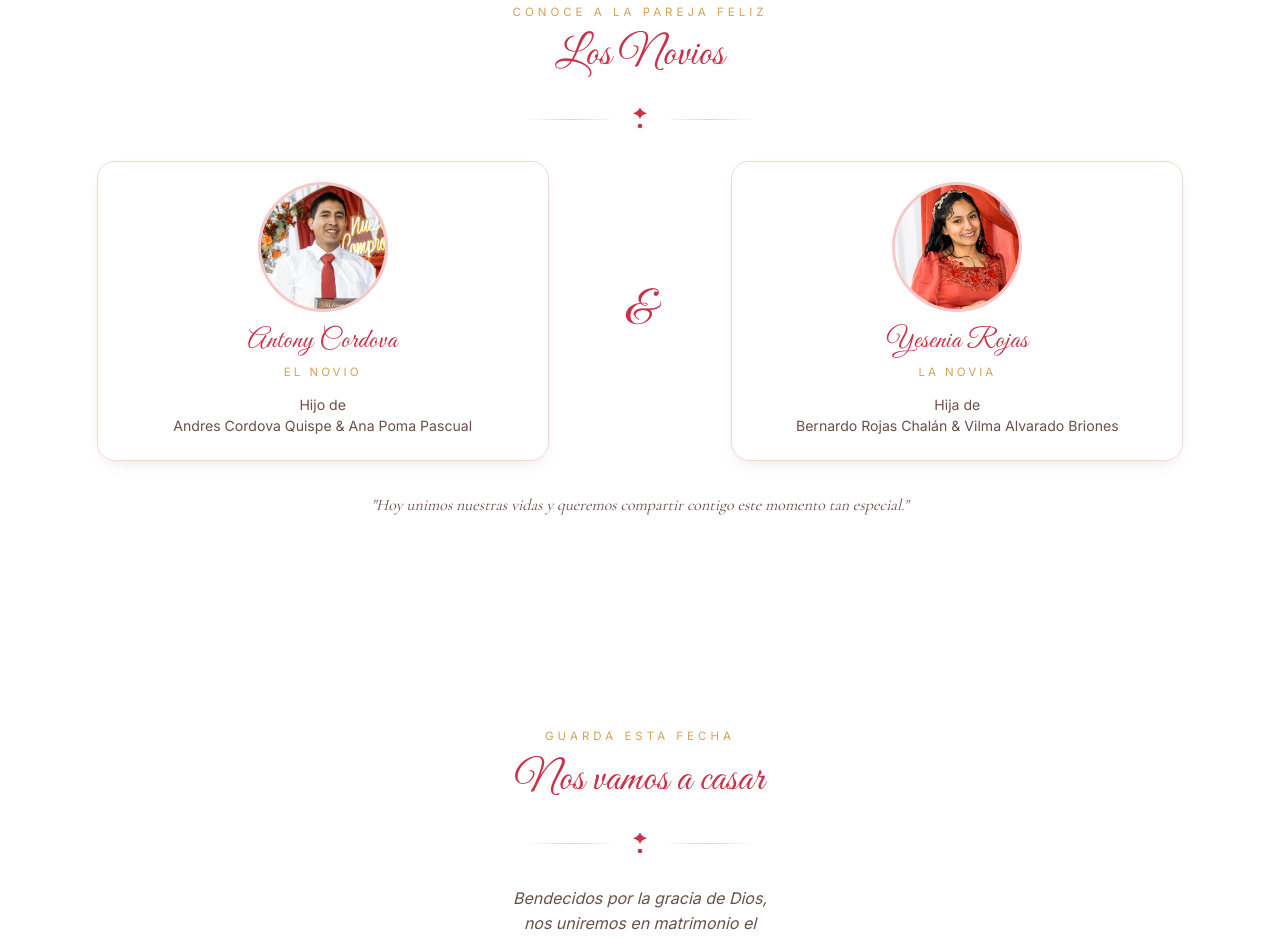
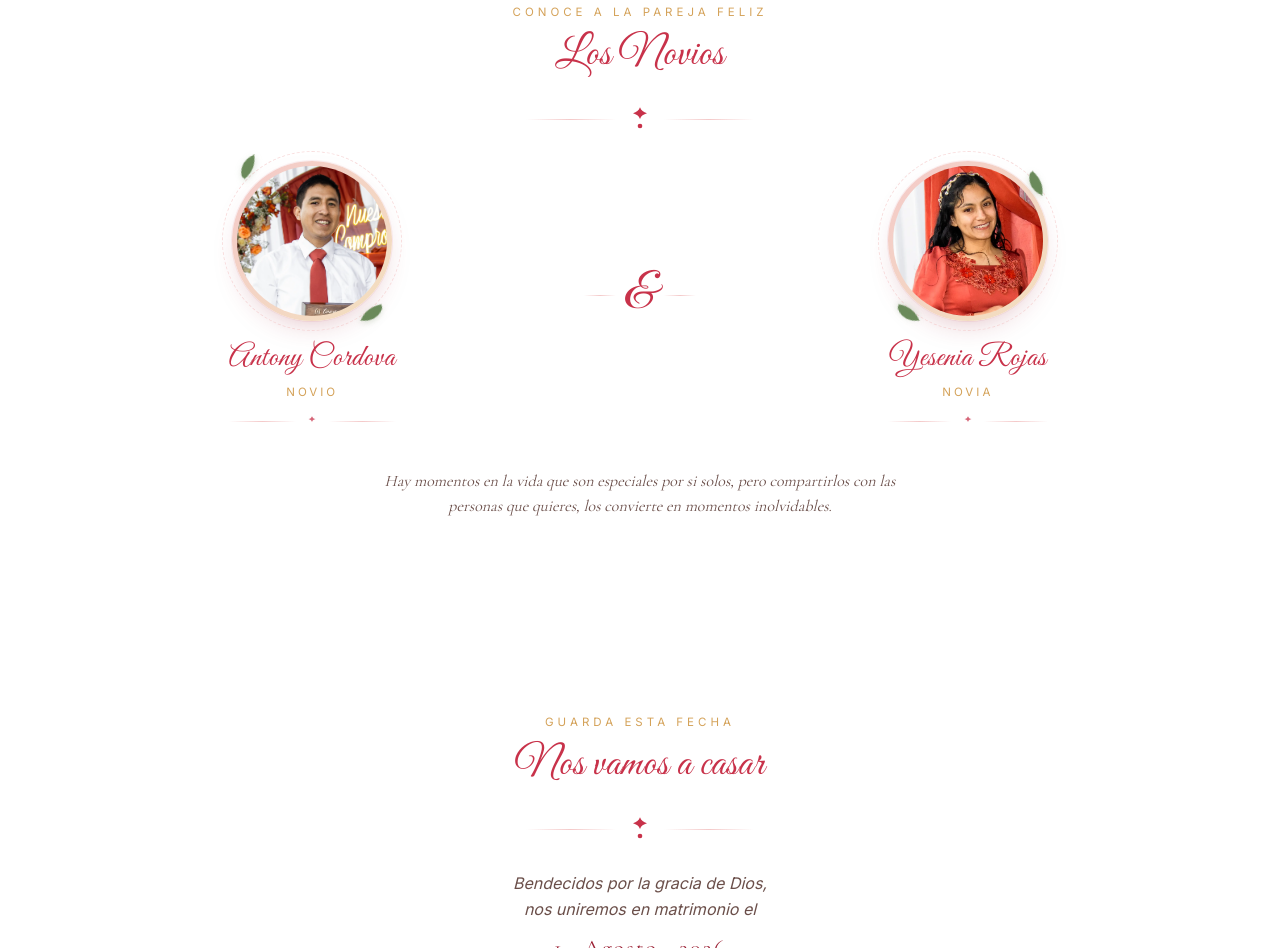
Before and after one commit to Sax16/AntonyYesenia, an Astro site: page / in a window 1280 px wide. Shown: the part 891-1839 px from the top of the page. Built offline with nearby package versions, Linux system fonts and the light colour scheme; Astro itself is replaced by a stand-in of ours.

Commit message:
refactor: redesign Couple section with leaf adornments
- Drop card containers (background, border, shadow, padding) since
  each person block is now just photo + name + role
- Larger 160px circular portraits with dashed decorative ring
- SVG leaves at alternating corners of each photo for variety
- Decorative flourish (line + flower + line) below each role
- Ornate '&' connector with flanking gradient lines on desktop
- Roles simplified: 'El Novio'/'La Novia' -> 'Novio'/'Novia'

```diff
--- a/src/components/Couple.astro
+++ b/src/components/Couple.astro
@@ -1,6 +1,11 @@
 ---
 import { wedding } from '../data/wedding.ts';
 import Divider from './Divider.astro';
+
+const leafPaths = {
+  tl: '<path d="M32 4c-1 9-6 15-14 19-1-1-2-2-2-4C17 11 23 5 32 4z" fill="currentColor"/><path d="M18 23c2-4 6-9 14-19" stroke="currentColor" stroke-width="0.9" fill="none" stroke-linecap="round" opacity="0.55"/>',
+  br: '<path d="M8 36c1-9 6-15 14-19 1 1 2 2 2 4-1 8-7 14-16 15z" fill="currentColor"/><path d="M22 17c-2 4-6 9-14 19" stroke="currentColor" stroke-width="0.9" fill="none" stroke-linecap="round" opacity="0.55"/>',
+};
 ---
 
 <section class="section" id="novios" style="box-shadow: 0 -80px 120px -80px rgba(155, 31, 51, 0.18); margin-top: -2px;">
@@ -9,35 +14,51 @@ import Divider from './Divider.astro';
   <Divider />
 
   <div class="couple-grid">
-    <article class="couple-card">
-      <div class="couple-photo">
+    <article class="couple-person">
+      <div class="couple-portrait">
+        <span class="couple-portrait-ring" aria-hidden="true"></span>
         <img src={wedding.couple.groom.photo} alt={wedding.couple.groom.name} loading="lazy" />
+        <svg class="couple-leaf couple-leaf--tl" viewBox="0 0 40 40" aria-hidden="true" set:html={leafPaths.tl}></svg>
+        <svg class="couple-leaf couple-leaf--br" viewBox="0 0 40 40" aria-hidden="true" set:html={leafPaths.br}></svg>
       </div>
       <h3 class="couple-name">{wedding.couple.groom.name}</h3>
-      <p class="couple-role">El Novio</p>
-      <p class="couple-parents">
-        Hijo de<br />
-        {wedding.parents.groom.join(' & ')}
-      </p>
+      <p class="couple-role">Novio</p>
+      <div class="couple-flourish" aria-hidden="true">
+        <span></span>
+        <svg viewBox="0 0 24 24" fill="currentColor">
+          <path d="M12 2c1 3 3 4 6 5-3 1-5 2-6 5-1-3-3-4-6-5 3-1 5-2 6-5z" />
+        </svg>
+        <span></span>
+      </div>
     </article>
 
-    <div class="couple-amp" aria-hidden="true">&amp;</div>
+    <div class="couple-amp" aria-hidden="true">
+      <span class="couple-amp-line couple-amp-line--top"></span>
+      <span class="couple-amp-glyph">&amp;</span>
+      <span class="couple-amp-line couple-amp-line--bottom"></span>
+    </div>
 
-    <article class="couple-card">
-      <div class="couple-photo">
+    <article class="couple-person">
+      <div class="couple-portrait">
+        <span class="couple-portrait-ring" aria-hidden="true"></span>
         <img src={wedding.couple.bride.photo} alt={wedding.couple.bride.name} loading="lazy" />
+        <svg class="couple-leaf couple-leaf--tr" viewBox="0 0 40 40" aria-hidden="true" set:html={leafPaths.br}></svg>
+        <svg class="couple-leaf couple-leaf--bl" viewBox="0 0 40 40" aria-hidden="true" set:html={leafPaths.tl}></svg>
       </div>
       <h3 class="couple-name">{wedding.couple.bride.name}</h3>
-      <p class="couple-role">La Novia</p>
-      <p class="couple-parents">
-        Hija de<br />
-        {wedding.parents.bride.join(' & ')}
-      </p>
+      <p class="couple-role">Novia</p>
+      <div class="couple-flourish" aria-hidden="true">
+        <span></span>
+        <svg viewBox="0 0 24 24" fill="currentColor">
+          <path d="M12 2c1 3 3 4 6 5-3 1-5 2-6 5-1-3-3-4-6-5 3-1 5-2 6-5z" />
+        </svg>
+        <span></span>
+      </div>
     </article>
   </div>
 
   <p class="couple-quote">
-    "Hoy unimos nuestras vidas y queremos compartir contigo este momento tan especial."
+    Hay momentos en la vida que son especiales por si solos, pero compartirlos con las personas que quieres, los convierte en momentos inolvidables.
   </p>
 </section>
 
@@ -45,45 +66,70 @@ import Divider from './Divider.astro';
   .couple-grid {
     display: grid;
     grid-template-columns: 1fr;
-    gap: 1rem;
+    gap: 1.5rem;
     align-items: center;
-    margin-top: 1rem;
+    justify-items: center;
+    margin-top: 1.5rem;
   }
 
-  .couple-card {
-    background: var(--color-surface);
-    border-radius: var(--radius-md);
-    padding: 1.25rem 1rem 1.5rem;
-    box-shadow: var(--shadow-sm);
-    border: 1px solid var(--color-line);
-    transition: transform 0.25s ease;
+  .couple-person {
+    display: flex;
+    flex-direction: column;
+    align-items: center;
+    text-align: center;
+    position: relative;
   }
 
-  .couple-card:hover {
-    transform: translateY(-3px);
+  .couple-portrait {
+    position: relative;
+    width: 160px;
+    height: 160px;
+    border-radius: 50%;
+    background: linear-gradient(135deg, var(--color-primary-soft), var(--color-accent-soft));
+    padding: 5px;
+    box-shadow:
+      0 0 0 1px rgba(200, 50, 74, 0.08),
+      0 12px 32px -16px rgba(155, 31, 51, 0.4);
   }
 
-  .couple-photo {
-    width: 130px;
-    height: 130px;
-    margin: 0 auto 0.75rem;
+  .couple-portrait-ring {
+    position: absolute;
+    inset: -10px;
     border-radius: 50%;
-    overflow: hidden;
-    border: 3px solid var(--color-primary-soft);
-    background: linear-gradient(135deg, var(--color-primary-soft), var(--color-accent-soft));
+    border: 1px dashed var(--color-primary-soft);
+    opacity: 0.6;
+    pointer-events: none;
   }
 
-  .couple-photo img {
+  .couple-portrait img {
     width: 100%;
     height: 100%;
+    border-radius: 50%;
     object-fit: cover;
+    display: block;
+    position: relative;
+    z-index: 1;
   }
+
+  .couple-leaf {
+    position: absolute;
+    width: 44px;
+    height: 44px;
+    color: var(--color-leaf);
+    z-index: 2;
+    filter: drop-shadow(0 2px 3px rgba(106, 138, 90, 0.25));
+  }
+
+  .couple-leaf--tl { top: -8px; left: -8px; transform: rotate(-15deg); }
+  .couple-leaf--tr { top: -8px; right: -8px; transform: rotate(15deg) scaleX(-1); }
+  .couple-leaf--bl { bottom: -8px; left: -8px; transform: rotate(-15deg) scaleY(-1); }
+  .couple-leaf--br { bottom: -8px; right: -8px; transform: rotate(15deg); }
 
   .couple-name {
     font-family: var(--font-script);
     color: var(--color-primary);
-    font-size: 1.7rem;
-    margin: 0;
+    font-size: 1.9rem;
+    margin: 1.1rem 0 0.35rem;
   }
 
   .couple-role {
@@ -91,40 +137,97 @@ import Divider from './Divider.astro';
     letter-spacing: 3px;
     color: var(--color-accent);
     font-size: 0.72rem;
-    margin: 0.3rem 0 0.75rem;
+    margin: 0;
   }
 
-  .couple-parents {
-    color: var(--color-text-soft);
-    font-size: 0.88rem;
-    margin: 0;
-    line-height: 1.5;
+  .couple-flourish {
+    display: flex;
+    align-items: center;
+    justify-content: center;
+    gap: 0.6rem;
+    margin-top: 0.85rem;
+    color: var(--color-primary);
+    max-width: 180px;
+    width: 100%;
+  }
+
+  .couple-flourish span {
+    flex: 1;
+    height: 1px;
+    background: linear-gradient(90deg, transparent, var(--color-primary-soft), transparent);
+  }
+
+  .couple-flourish svg {
+    width: 14px;
+    height: 14px;
+    opacity: 0.75;
+    flex-shrink: 0;
   }
 
   .couple-amp {
+    display: flex;
+    flex-direction: column;
+    align-items: center;
+    gap: 0.4rem;
+    color: var(--color-primary);
+  }
+
+  .couple-amp-glyph {
     font-family: var(--font-script);
-    font-size: 3rem;
-    color: var(--color-primary);
+    font-size: 3.2rem;
     line-height: 1;
+  }
+
+  .couple-amp-line {
+    width: 1px;
+    height: 28px;
+    background: linear-gradient(180deg, transparent, var(--color-primary-soft), transparent);
   }
 
   .couple-quote {
     font-family: var(--font-display);
     font-style: italic;
     color: var(--color-text-soft);
-    margin-top: 2rem;
+    margin: 2.5rem auto 0;
     padding: 0 1rem;
+    max-width: 560px;
+    text-align: center;
+    line-height: 1.6;
   }
 
   @media (min-width: 640px) {
     .couple-grid {
       grid-template-columns: 1fr auto 1fr;
-      gap: 1.25rem;
-      justify-items: center;
+      gap: 1.25rem 2.5rem;
     }
 
-    .couple-card {
-      min-width: 80%;
+    .couple-amp-line--top,
+    .couple-amp-line--bottom {
+      display: none;
+    }
+
+    .couple-amp {
+      position: relative;
+    }
+
+    .couple-amp::before,
+    .couple-amp::after {
+      content: '';
+      position: absolute;
+      top: 50%;
+      width: 32px;
+      height: 1px;
+      background: linear-gradient(90deg, transparent, var(--color-primary-soft), transparent);
+    }
+
+    .couple-amp::before {
+      right: 100%;
+      margin-right: 0.5rem;
+    }
+
+    .couple-amp::after {
+      left: 100%;
+      margin-left: 0.5rem;
     }
   }
 </style>
```
